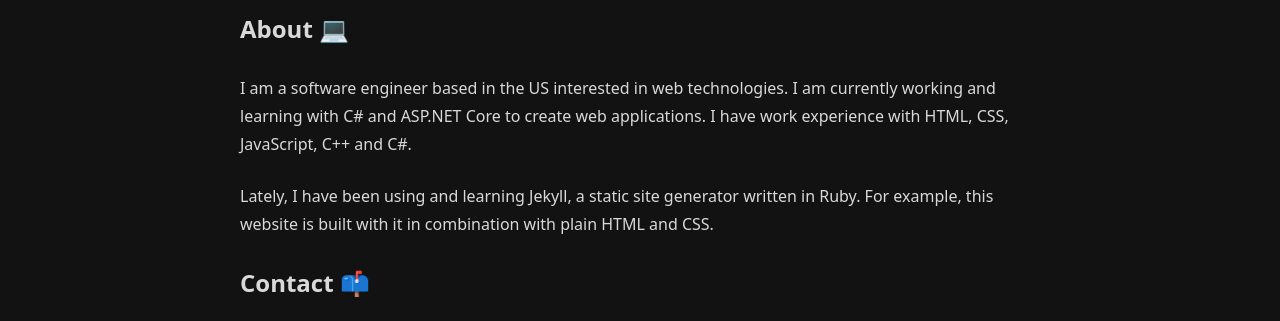
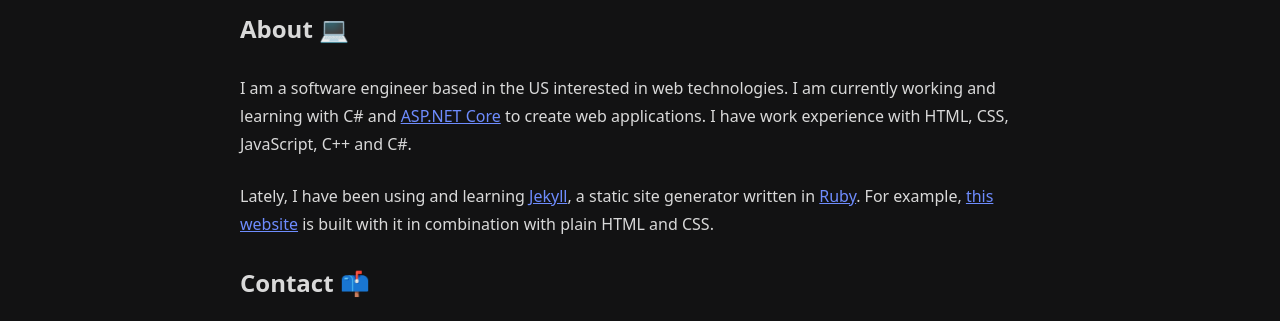
Before and after one commit to febog/website, a Jekyll site: the page built from src/index.md, in a window 1280 px wide. Shown: the part 253-574 px from the top of the page. Built offline with Jekyll 4.4.1, drawn with Linux system fonts in a browser that asks for light colours; some of the changed lines change nothing that is shown.

Commit message:
Add links to about section

```diff
--- a/src/index.md
+++ b/src/index.md
@@ -8,9 +8,9 @@ Welcome to my little corner of the internet! About section and contact can be fo
 
 ## About 💻
 
-I am a software engineer based in the US interested in web technologies. I am currently working and learning with C# and ASP.NET Core to create web applications. I have work experience with HTML, CSS, JavaScript, C++ and C#.
+I am a software engineer based in the US interested in web technologies. I am currently working and learning with C# and [ASP.NET Core](https://learn.microsoft.com/en-us/aspnet/core/overview) to create web applications. I have work experience with HTML, CSS, JavaScript, C++ and C#.
 
-Lately, I have been using and learning Jekyll, a static site generator written in Ruby. For example, this website is built with it in combination with plain HTML and CSS.
+Lately, I have been using and learning [Jekyll](https://jekyllrb.com/), a static site generator written in [Ruby](https://www.ruby-lang.org/en/). For example, [this website](https://github.com/febog/website) is built with it in combination with plain HTML and CSS.
 
 ## Contact 📫
 
```
